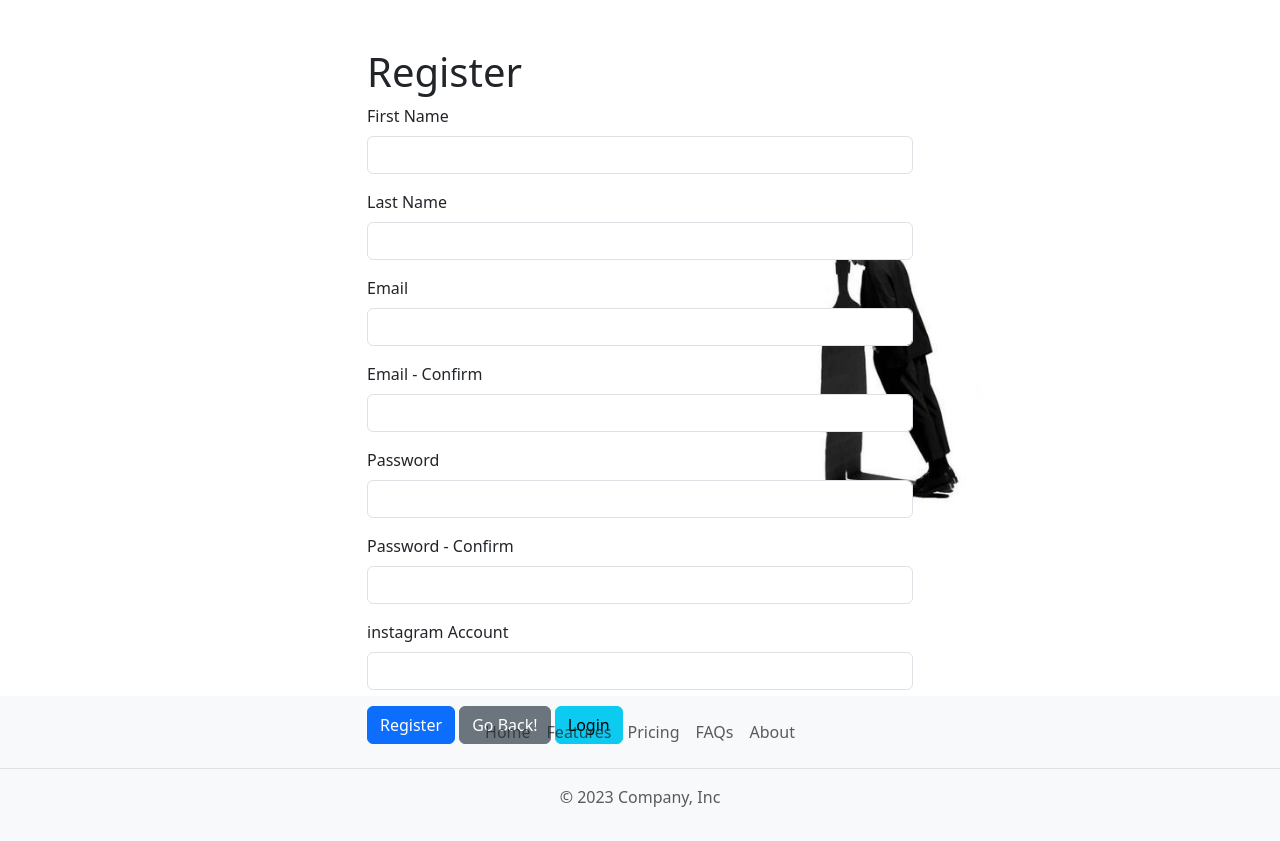
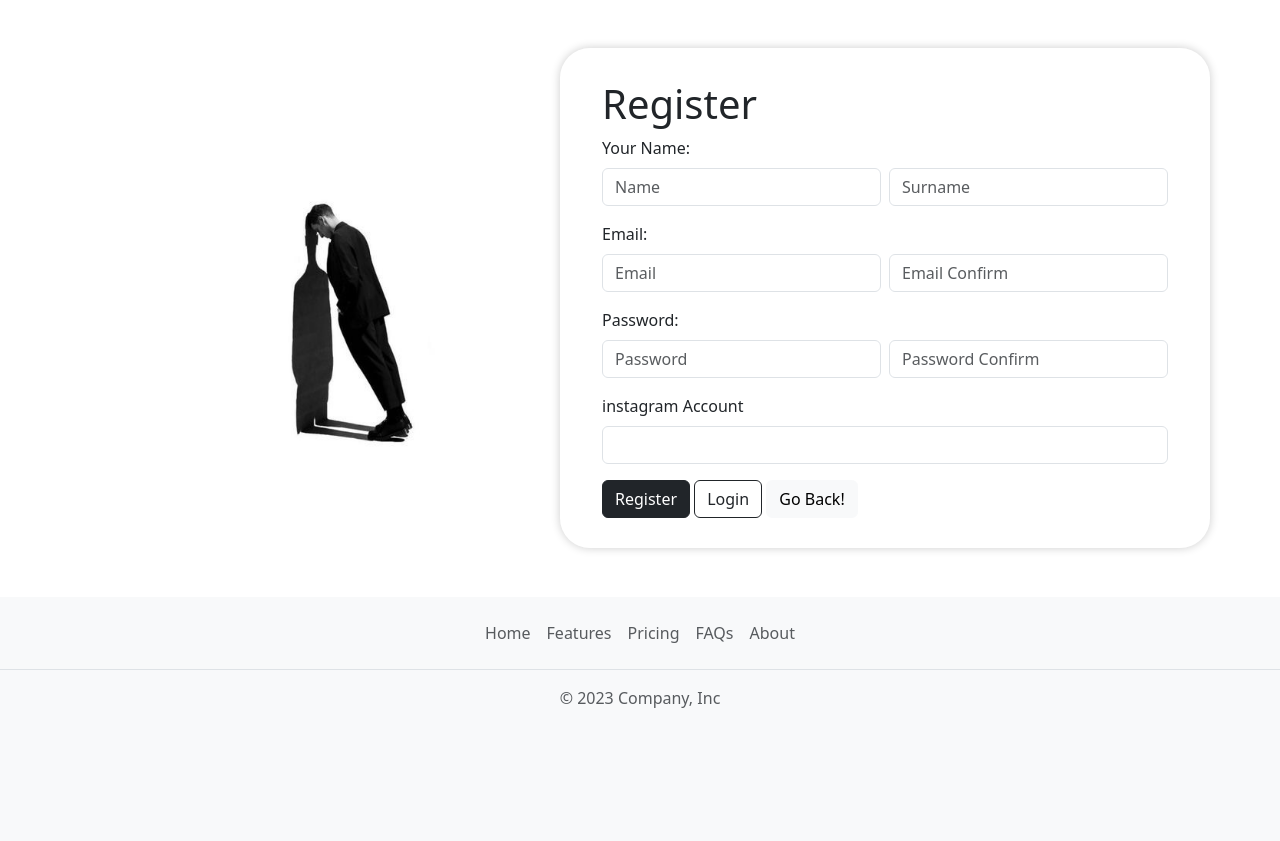
Before and after one commit to gokhanbyk/ShareHub, a Django app: page /user/register/ in a window 1280 px wide. Shown: the part 70-911 px from the top of the page. After the commit the page ends 778 px from the top, so only its background shows below. Run offline with Django 4.2, Linux system fonts and the light colour scheme; some libraries are stand-ins or nearby versions.

Commit message:
login and register page style

```diff
--- a/page/templates/page/home_page.html
+++ b/page/templates/page/home_page.html
@@ -31,4 +31,6 @@
     <!-- Trends End -->
     <hr>
 
+    {% include "core/_hero.html" %}
+
 {% endblock content %}
--- a/static_files/css/style.css
+++ b/static_files/css/style.css
@@ -24,11 +24,47 @@
     background-position: right;
     height: 600px;
 }
+#head-register {
+    background-image: url(../img/sharehub_landing.JPG);
+    background-repeat: no-repeat;
+    background-size: contain;
+    background-position: left;
+    height: 525px;
+}
+#head-login {
+    background-image: url(../img/sharehub_landing.JPG);
+    background-repeat: no-repeat;
+    background-size: contain;
+    background-position: right;
+    height: 480px;
+}
 
 #form {
     width: 25%;
-    border: 1px solid black;
     border-radius: 30px;
-    background-color: #f9f9f9;
     margin: auto;
+    background-color: transparent;
+    border: 2px solid rgba(255, 255, 255, .2);
+    backdrop-filter: blur(20px);
+    box-shadow: 0 0 10px rgba(0, 0, 0, .2);
 }
+#form-register {
+    width: 650px;
+    height: 500px;
+    margin-left: auto;
+    background-color: transparent;
+    border: 2px solid rgba(255, 255, 255, .2);
+    backdrop-filter: blur(20px);
+    box-shadow: 0 0 10px rgba(0, 0, 0, .2);
+    border-radius: 30px;
+    padding: 30px 40px;
+}
+
+#hero {
+    background-image: url(../img/_.png);
+    background-size: cover;
+    background-position: center;
+    padding: 0;
+    margin: 0;
+    height: 500px;
+}
--- a/user/templates/user/login.html
+++ b/user/templates/user/login.html
@@ -24,7 +24,7 @@
     </div>
 </div> {% endcomment %}
 
-<div id="head">
+<div id="head-login">
   <div id="form" class="mt-4 p-5">
     <div class="container d-flex flex-column align-items-center justify-content-center my-3">
         <small>Demo Account:</small>
--- a/user/templates/user/register.html
+++ b/user/templates/user/register.html
@@ -1,41 +1,30 @@
 {% extends "core/base.html" %}
 
 {% block content %}
-  <div class="container mt-5 mb-5" id="head">
+  <div class="container mt-5 mb-2" id="head-register">
       <div class="row">
-          <div class="col-sm-6 offset-sm-3">
+          <div class="col-sm-6 offset-sm-3" id="form-register">
               <h1>Register</h1>
               <form method='POST'>
                   {% csrf_token %}
 
-                  <div class="mb-3">
-                    <label for="first_name" class="form-label">First Name</label>
-                    <input type="text" class="form-control" id="first_name" name='first_name'>
+                  <label class="form-label">Your Name:</label>
+                  <div class="mb-3 d-flex gap-2">
+                    <input type="text" class="form-control w-50 d-inline" id="first_name" name='first_name' placeholder="Name">
+                    <input type="text" class="form-control w-50 d-inline" id="last_name" name='last_name' placeholder="Surname">
                   </div>
 
-                  <div class="mb-3">
-                    <label for="last_name" class="form-label">Last Name</label>
-                    <input type="text" class="form-control" id="last_name" name='last_name'>
+                  <label for="email" class="form-label">Email:</label>
+                  <div class="mb-3 d-flex gap-2">
+                    <input type="email" class="form-control w-50 d-inline" id="email" aria-describedby="emailHelp" name='email' placeholder="Email">
+                    <input type="email" class="form-control w-50 d-inline" id="email_confirm" aria-describedby="emailHelp" name='email_confirm'
+                    placeholder="Email Confirm">
                   </div>
 
-                  <div class="mb-3">
-                    <label for="email" class="form-label">Email</label>
-                    <input type="email" class="form-control" id="email" aria-describedby="emailHelp" name='email'>
-                  </div>
-
-                  <div class="mb-3">
-                    <label for="email_confirm" class="form-label">Email - Confirm</label>
-                    <input type="email" class="form-control" id="email_confirm" aria-describedby="emailHelp" name='email_confirm'>
-                  </div>
-
-                  <div class="mb-3">
-                    <label for="password" class="form-label">Password</label>
-                    <input type="password" class="form-control" id="password" name='password'>
-                  </div>
-
-                  <div class="mb-3">
-                    <label for="password_confirm" class="form-label">Password - Confirm</label>
-                    <input type="password" class="form-control" id="password_confirm" name='password_confirm'>
+                  <label for="password" class="form-label">Password:</label>
+                  <div class="mb-3 d-flex gap-2">
+                    <input type="password" class="form-control w-50 d-inline" id="password" name='password' placeholder="Password">
+                    <input type="password" class="form-control w-50 d-inline" id="password_confirm" name='password_confirm' placeholder="Password Confirm">
                   </div>
 
                   <div class="mb-3">
@@ -43,9 +32,9 @@
                       <input type="text" class="form-control" id="instagram" name='instagram'>
                   </div>
 
-                  <button type="submit" class="btn btn-primary">Register</button>
-                  <a href="{% url "home_view" %}" class="btn btn-secondary">Go Back!</a>
-                  <a href="{% url "user:login_view" %}" class="btn btn-info">Login</a>
+                  <button type="submit" class="btn btn-dark">Register</button>
+                  <a href="{% url "user:login_view" %}" class="btn btn-outline-dark">Login</a>
+                  <a href="{% url "home_view" %}" class="btn btn-light">Go Back!</a>
               </form>
           </div>
       </div>
```
Also changed, not shown: templates/core/_hero.html (added, +10 -0 lines), db.sqlite3, static_files/img/Sudden Stop Photography.jpeg (added), static_files/img/_.png (added), 2 other files.
